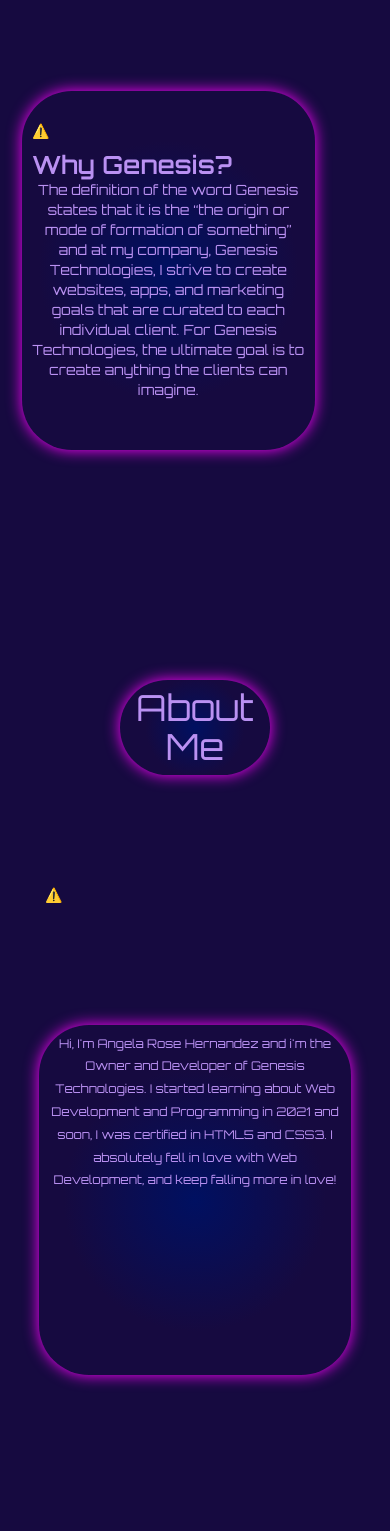
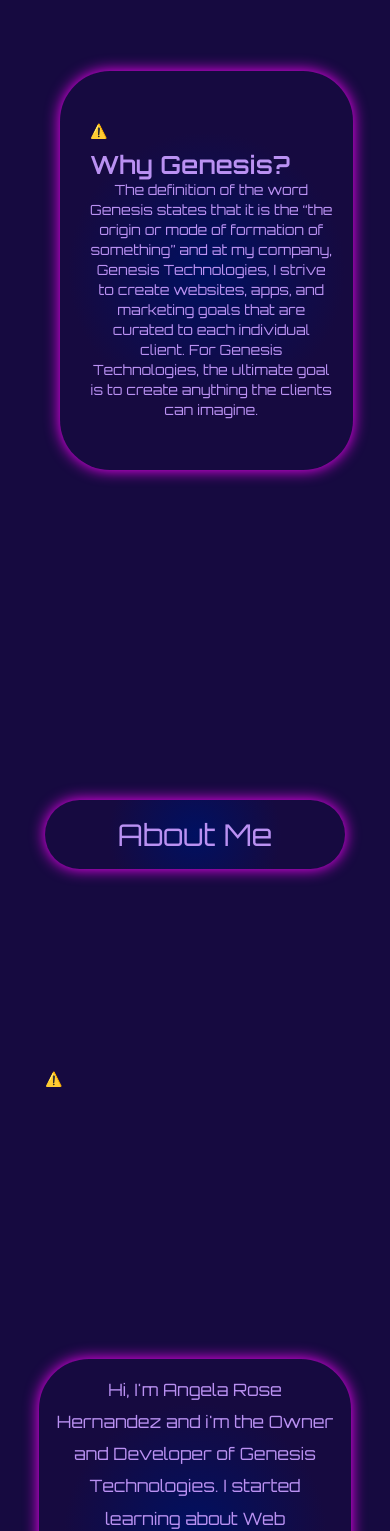
Before and after one commit to AngelicPunk/Genesis-Technologies, a website: page index.HTML in a window 390 px wide. Shown: the part 469-2000 px from the top of the page. Drawn offline with nearby package versions, Linux system fonts and the light colour scheme; no server answers.

Commit message:
Add files via upload

```diff
--- a/GenesisTechnologies.css
+++ b/GenesisTechnologies.css
@@ -397,8 +397,8 @@
         top: 34rem;
         color: #BA91F2;
         width: 75%;
-        margin: 12rem 2.2rem;
-        padding: 0 2rem 5rem 0;
+        margin: 10rem 6rem;
+        padding: 2rem 3rem 5rem 2rem;
         z-index: 1;
         text-align: center;
     }
@@ -445,13 +445,14 @@
     background: radial-gradient(circle, rgba(0,13,79,1) 0%, rgba(0,16,97,1) 0%, rgba(22,10,64,1) 56%);
     filter: drop-shadow(0 0 0.75rem magenta);
     border-radius: 5rem;
-    top: 45rem;
+    top: 57rem;
     margin: auto;
     color: #BA91F2;
     z-index: 1;
-    width: 15rem;
-    padding: 0.8rem;
+    width: 30rem;
+    padding: 1.8rem;
     text-align: center;
+    font-size: 3rem;
 }
     .sent1 {
         color: #BA91F2;
@@ -460,16 +461,16 @@
         position: relative;
         width: 80%;
         margin: auto;
-        top: 70rem;
+        top: 106rem;
         font-weight: lighter;
         background: rgb(0,13,79);
         background: radial-gradient(circle, rgba(0,13,79,1) 0%, rgba(0,16,97,1) 0%, rgba(22,10,64,1) 56%);
         filter: drop-shadow(0 0 0.75rem magenta);
         border-radius: 5rem;
-        padding: 0.8rem;
+        padding: 1.5rem;
         height: 35rem;
         line-height: 1.9;
-        font-size: 1.2rem;
+        font-size: 1.7rem;
         margin: auto;
         text-align: center;
 
@@ -479,19 +480,19 @@
     .sent2 {
         text-align: center;
         color: #BA91F2;
-        font-size: 1.22rem;
+        font-size: 1.6rem;
         position: relative;
         width: 75%;
         margin: auto;
         height: 25rem;
-        top: 100rem;
+        top: 149rem;
         font-weight: lighter;
         background: rgb(0,13,79);
         background: radial-gradient(circle, rgba(0,13,79,1) 0%, rgba(0,16,97,1) 0%, rgba(22,10,64,1) 56%);
         filter: drop-shadow(0 0 0.75rem #ff00ff);
         border-radius: 5rem;
         line-height: 1.90;
-        padding: 1rem;
+        padding: 2rem;
     }
 
     .sent3 {
@@ -513,7 +514,7 @@
 
     .lottie3 {
         display: flex;
-        top: 25rem;
+        top: 55rem;
         position: relative;
         justify-content: center;
         margin: 3rem 2rem;
@@ -521,7 +522,7 @@
 
     .lottie2 {
         display: flex;
-        top: -21rem;
+        top: 0rem;
         position: relative;
         justify-content: center;
         margin: 3rem 2rem;
```
Also changed, not shown: index.HTML (+1 -1 lines).
